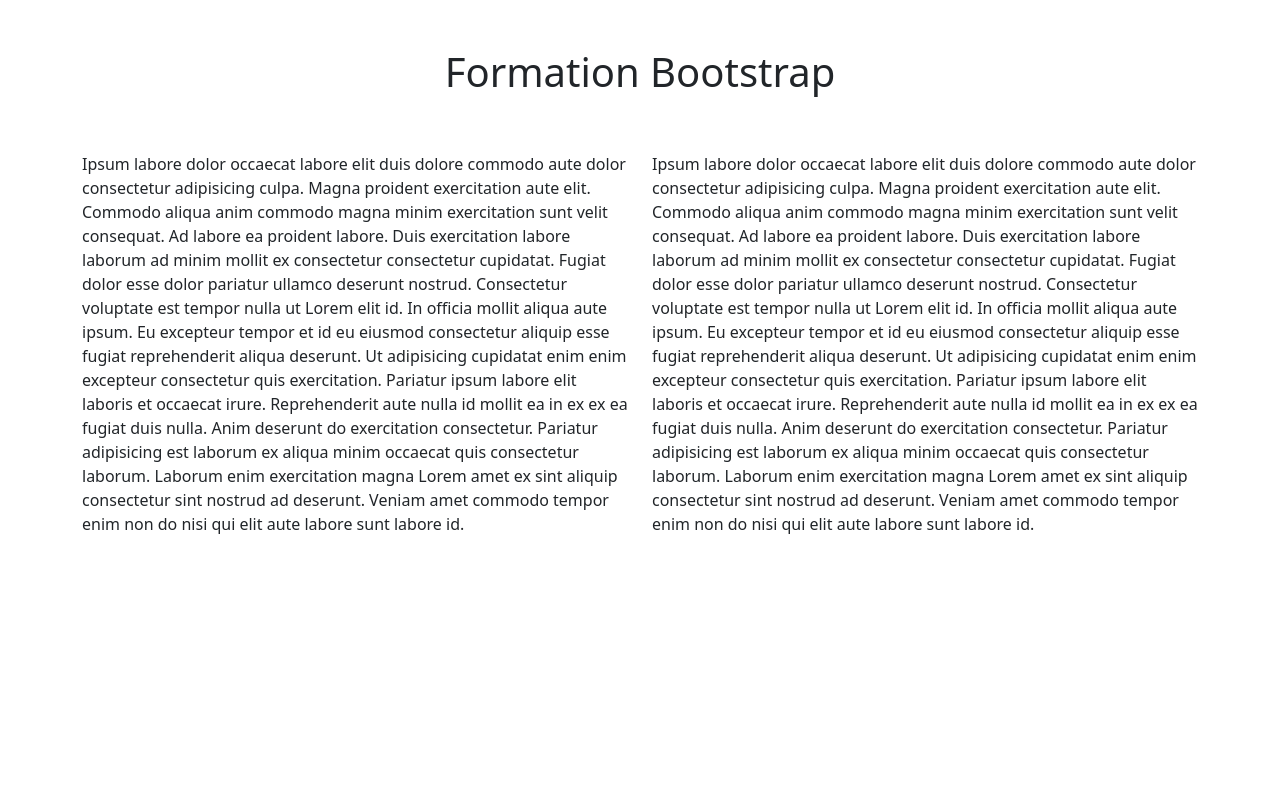
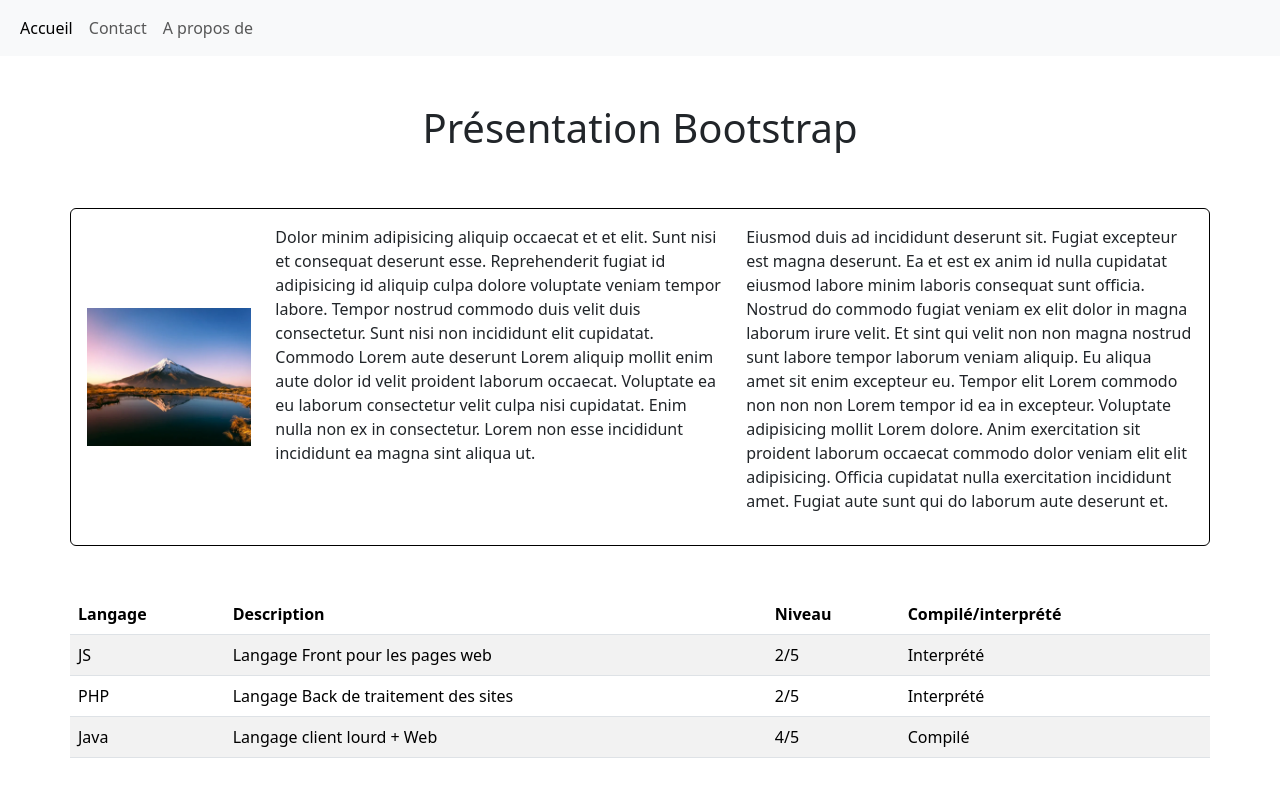
Before and after one commit to taldaitz/BS_TW_Formation, a plain HTML site: page bootstrap/index.html in a window 1280 px wide. Drawn offline with nearby package versions, Linux system fonts and the light colour scheme.

Commit message:
Add the correction for Bootstrap

```diff
--- a/bootstrap/index.html
+++ b/bootstrap/index.html
@@ -3,37 +3,92 @@
 <head>
     <meta charset="UTF-8">
     <meta name="viewport" content="width=device-width, initial-scale=1.0">
-    <title>Page formation Bootstrap</title>
+    <title>Page de formation</title>
 
     <link href="https://cdn.jsdelivr.net/npm/bootstrap@5.3.3/dist/css/bootstrap.min.css" rel="stylesheet" integrity="sha384-QWTKZyjpPEjISv5WaRU9OFeRpok6YctnYmDr5pNlyT2bRjXh0JMhjY6hW+ALEwIH" crossorigin="anonymous">
     <script src="https://cdn.jsdelivr.net/npm/bootstrap@5.3.3/dist/js/bootstrap.bundle.min.js" integrity="sha384-YvpcrYf0tY3lHB60NNkmXc5s9fDVZLESaAA55NDzOxhy9GkcIdslK1eN7N6jIeHz" crossorigin="anonymous"></script>
 </head>
-
 <body>
 
-    <div class="container">
-        <div class="row m-5">
-            <h1 class="text-center">Formation Bootstrap</h1>
+    <nav class="navbar navbar-expand-lg bg-body-tertiary">
+        <div class="container-fluid">
+            <button class="navbar-toggler" type="button" data-bs-toggle="collapse" data-bs-target="#navbarNav" aria-controls="navbarNav" aria-expanded="false" aria-label="Toggle navigation">
+                <span class="navbar-toggler-icon"></span>
+            </button>
+            <div class="collapse navbar-collapse" id="navbarNav">
+                <ul class="navbar-nav">
+                    <li class="nav-item">
+                        <a class="nav-link active" aria-current="page" href="#">Accueil</a>
+                    </li>
+                    <li class="nav-item">
+                        <a class="nav-link" href="#">Contact</a>
+                    </li>
+                    <li class="nav-item">
+                        <a class="nav-link" href="#">A propos de</a>
+                    </li>
+                </ul>
+            </div>
         </div>
+    </nav>
 
+
+    <header class="container mt-5 mb-5">
         <div class="row">
-            <p class='col-12 col-lg-6'>
-                Ipsum labore dolor occaecat labore elit duis dolore commodo aute dolor consectetur adipisicing culpa. Magna proident exercitation aute elit. Commodo aliqua anim commodo magna minim exercitation sunt velit consequat. Ad labore ea proident labore. Duis exercitation labore laborum ad minim mollit ex consectetur consectetur cupidatat. Fugiat dolor esse dolor pariatur ullamco deserunt nostrud.
+            <h1 class="text-center">Présentation Bootstrap</h1>
+        </div>
+    </header>
 
-                Consectetur voluptate est tempor nulla ut Lorem elit id. In officia mollit aliqua aute ipsum. Eu excepteur tempor et id eu eiusmod consectetur aliquip esse fugiat reprehenderit aliqua deserunt. Ut adipisicing cupidatat enim enim excepteur consectetur quis exercitation. Pariatur ipsum labore elit laboris et occaecat irure. Reprehenderit aute nulla id mollit ea in ex ex ea fugiat duis nulla. Anim deserunt do exercitation consectetur.
+    <main class="container border border-black rounded p-3">
+        <div class="row">
+            <img class="d-none d-lg-inline col-lg-2 align-self-center" src="images/landscape.webp" alt="paysage de montagne">
 
-                Pariatur adipisicing est laborum ex aliqua minim occaecat quis consectetur laborum. Laborum enim exercitation magna Lorem amet ex sint aliquip consectetur sint nostrud ad deserunt. Veniam amet commodo tempor enim non do nisi qui elit aute labore sunt labore id.
+            <p class="col-12 col-lg-5">
+                Dolor minim adipisicing aliquip occaecat et et elit. Sunt nisi et consequat deserunt esse. Reprehenderit fugiat id adipisicing id aliquip culpa dolore voluptate veniam tempor labore. Tempor nostrud commodo duis velit duis consectetur. Sunt nisi non incididunt elit cupidatat. Commodo Lorem aute deserunt Lorem aliquip mollit enim aute dolor id velit proident laborum occaecat. Voluptate ea eu laborum consectetur velit culpa nisi cupidatat. Enim nulla non ex in consectetur. Lorem non esse incididunt incididunt ea magna sint aliqua ut.
             </p>
 
-            <p class='col-12 col-lg-6'>
-                Ipsum labore dolor occaecat labore elit duis dolore commodo aute dolor consectetur adipisicing culpa. Magna proident exercitation aute elit. Commodo aliqua anim commodo magna minim exercitation sunt velit consequat. Ad labore ea proident labore. Duis exercitation labore laborum ad minim mollit ex consectetur consectetur cupidatat. Fugiat dolor esse dolor pariatur ullamco deserunt nostrud.
-
-                Consectetur voluptate est tempor nulla ut Lorem elit id. In officia mollit aliqua aute ipsum. Eu excepteur tempor et id eu eiusmod consectetur aliquip esse fugiat reprehenderit aliqua deserunt. Ut adipisicing cupidatat enim enim excepteur consectetur quis exercitation. Pariatur ipsum labore elit laboris et occaecat irure. Reprehenderit aute nulla id mollit ea in ex ex ea fugiat duis nulla. Anim deserunt do exercitation consectetur.
-
-                Pariatur adipisicing est laborum ex aliqua minim occaecat quis consectetur laborum. Laborum enim exercitation magna Lorem amet ex sint aliquip consectetur sint nostrud ad deserunt. Veniam amet commodo tempor enim non do nisi qui elit aute labore sunt labore id.
+            <p class="col-12 col-lg-5">
+                Eiusmod duis ad incididunt deserunt sit. Fugiat excepteur est magna deserunt. Ea et est ex anim id nulla cupidatat eiusmod labore minim laboris consequat sunt officia. Nostrud do commodo fugiat veniam ex elit dolor in magna laborum irure velit. Et sint qui velit non non magna nostrud sunt labore tempor laborum veniam aliquip. Eu aliqua amet sit enim excepteur eu. Tempor elit Lorem commodo non non non Lorem tempor id ea in excepteur. Voluptate adipisicing mollit Lorem dolore. Anim exercitation sit proident laborum occaecat commodo dolor veniam elit elit adipisicing. Officia cupidatat nulla exercitation incididunt amet. Fugiat aute sunt qui do laborum aute deserunt et.
             </p>
         </div>
-    </div>
+    </main>
+
+    <section id="data-table" class="container mt-5">
+        <div class="row">
+            <table class="table table-striped">
+                <thead>
+                    <tr>
+                        <th>Langage</th>
+                        <th>Description</th>
+                        <th>Niveau</th>
+                        <th>Compilé/interprété</th>
+                    </tr>
+                </thead>
+
+                <tbody>
+                    <tr>
+                        <td>JS</td>
+                        <td>Langage Front pour les pages web</td>
+                        <td>2/5</td>
+                        <td>Interprété</td>
+                    </tr>
+
+                    <tr>
+                        <td>PHP</td>
+                        <td>Langage Back de traitement des sites</td>
+                        <td>2/5</td>
+                        <td>Interprété</td>
+                    </tr>
+
+                    <tr>
+                        <td>Java</td>
+                        <td>Langage client lourd + Web</td>
+                        <td>4/5</td>
+                        <td>Compilé</td>
+                    </tr>
+                </tbody>
+            </table>
+        </div>
+    </section>
 
 </body>
 </html>
```
Also changed, not shown: bootstrap/exemple.html (added, +39 -0 lines), bootstrap/images/landscape.webp (added).
